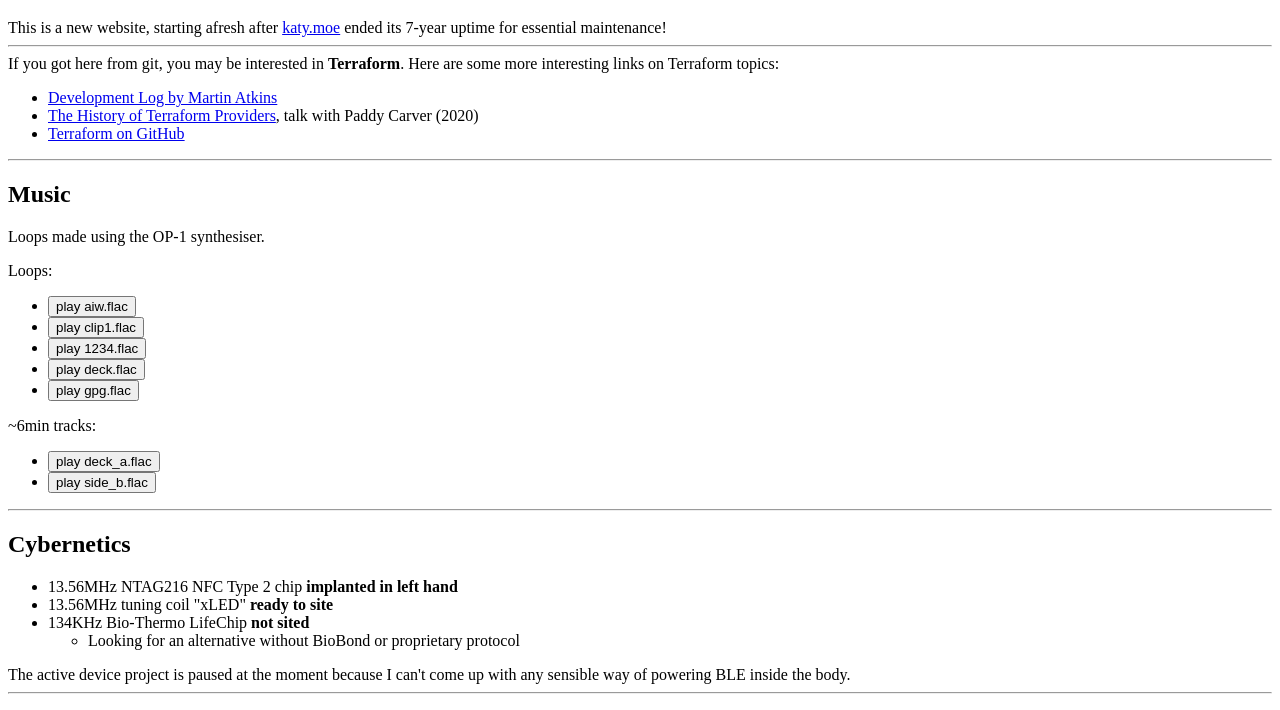
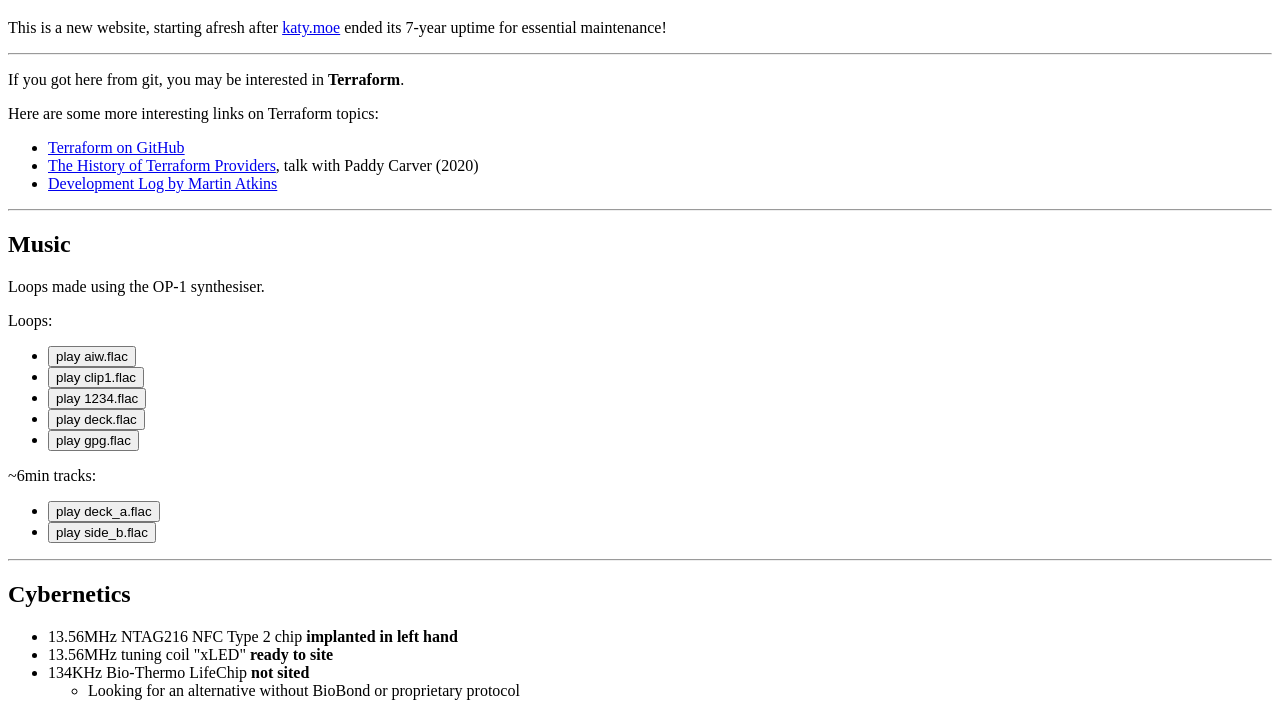
Before and after one commit to kmoe/katy.moe, a plain HTML site: page www/index.html in a window 1280 px wide. Shown: the part 61-771 px from the top of the page. Drawn offline with Linux system fonts and the light colour scheme; no server answers.

Commit message:
minor edits

```diff
--- a/www/index.html
+++ b/www/index.html
@@ -8,17 +8,16 @@
 
 <body>
 <h1>Katy Moe</h1>
-
-This is a new website, starting afresh after <a href="https://katy.moe">katy.moe</a> ended its 7-year uptime for essential maintenance!
+<p>This is a new website, starting afresh after <a href="https://katy.moe">katy.moe</a> ended its 7-year uptime for essential maintenance!</p>
 
 <hr>
-If you got here from git, you may be interested in <b>Terraform</b>.
+<p>If you got here from git, you may be interested in <b>Terraform</b>.</p>
 
-Here are some more interesting links on Terraform topics:
+<p>Here are some more interesting links on Terraform topics:</p>
 <ul>
+  <li><a href="https://github.com/hashicorp/terraform">Terraform on GitHub</a></li>
+  <li><a href="https://paddy.carvers.co/talks/hashiconf-digital-2020/">The History of Terraform Providers</a>, talk with Paddy Carver (2020)</li>
   <li><a href="https://log.martinatkins.me/">Development Log by Martin Atkins</a></li>
-  <li><a href="https://paddy.carvers.co/talks/hashiconf-digital-2020/">The History of Terraform Providers</a>, talk with Paddy Carver (2020)</li>
-  <li><a href="https://github.com/hashicorp/terraform">Terraform on GitHub</a></li>
 </ul>
 <hr>
 <h2>Music</h2>
```
